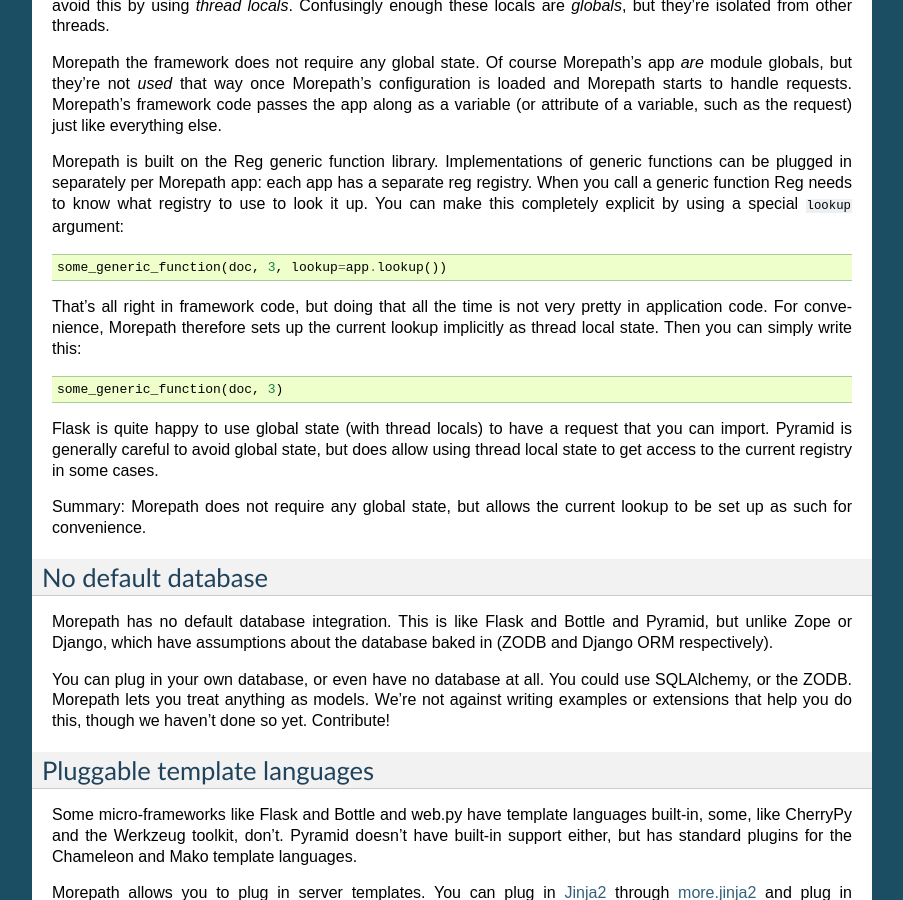
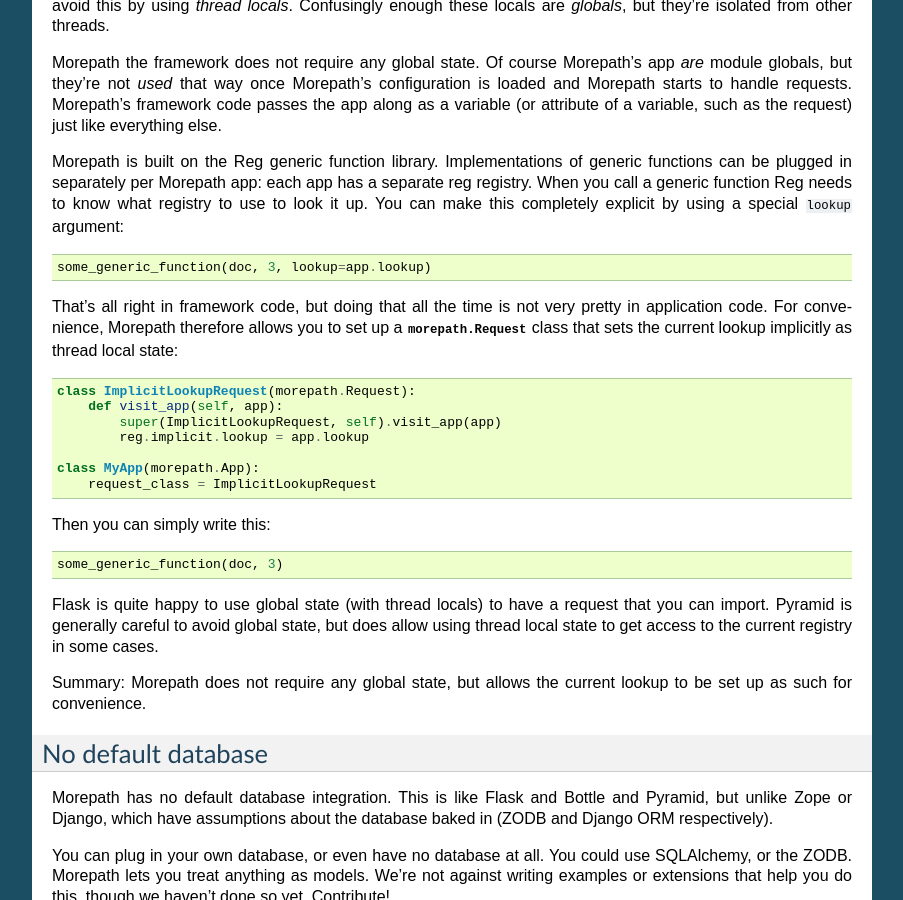
Before and after one commit to morepath/morepath, a Sphinx documentation site: the page built from doc/compared.rst, in a window 1280 px wide and 900 px high, scrolled down 2729 px. Shown: the whole window, without its empty margins (198-1101 px from the left). Built offline with Sphinx 7.4.7, drawn with Linux system fonts in a browser that asks for light colours.

Commit message:
Updated docs on how to use implicit lookup for Reg functions.

```diff
--- a/doc/compared.rst
+++ b/doc/compared.rst
@@ -210,12 +210,22 @@
 Reg needs to know what registry to use to look it up. You can make
 this completely explicit by using a special ``lookup`` argument::
 
-  some_generic_function(doc, 3, lookup=app.lookup())
+  some_generic_function(doc, 3, lookup=app.lookup)
 
 That's all right in framework code, but doing that all the time is not
 very pretty in application code. For convenience, Morepath therefore
-sets up the current lookup implicitly as thread local state. Then you
-can simply write this::
+allows you to set up a :class:`morepath.Request` class that sets the
+current lookup implicitly as thread local state::
+
+  class ImplicitLookupRequest(morepath.Request):
+      def visit_app(self, app):
+          super(ImplicitLookupRequest, self).visit_app(app)
+          reg.implicit.lookup = app.lookup
+
+  class MyApp(morepath.App):
+      request_class = ImplicitLookupRequest
+
+Then you can simply write this::
 
   some_generic_function(doc, 3)
 
```
